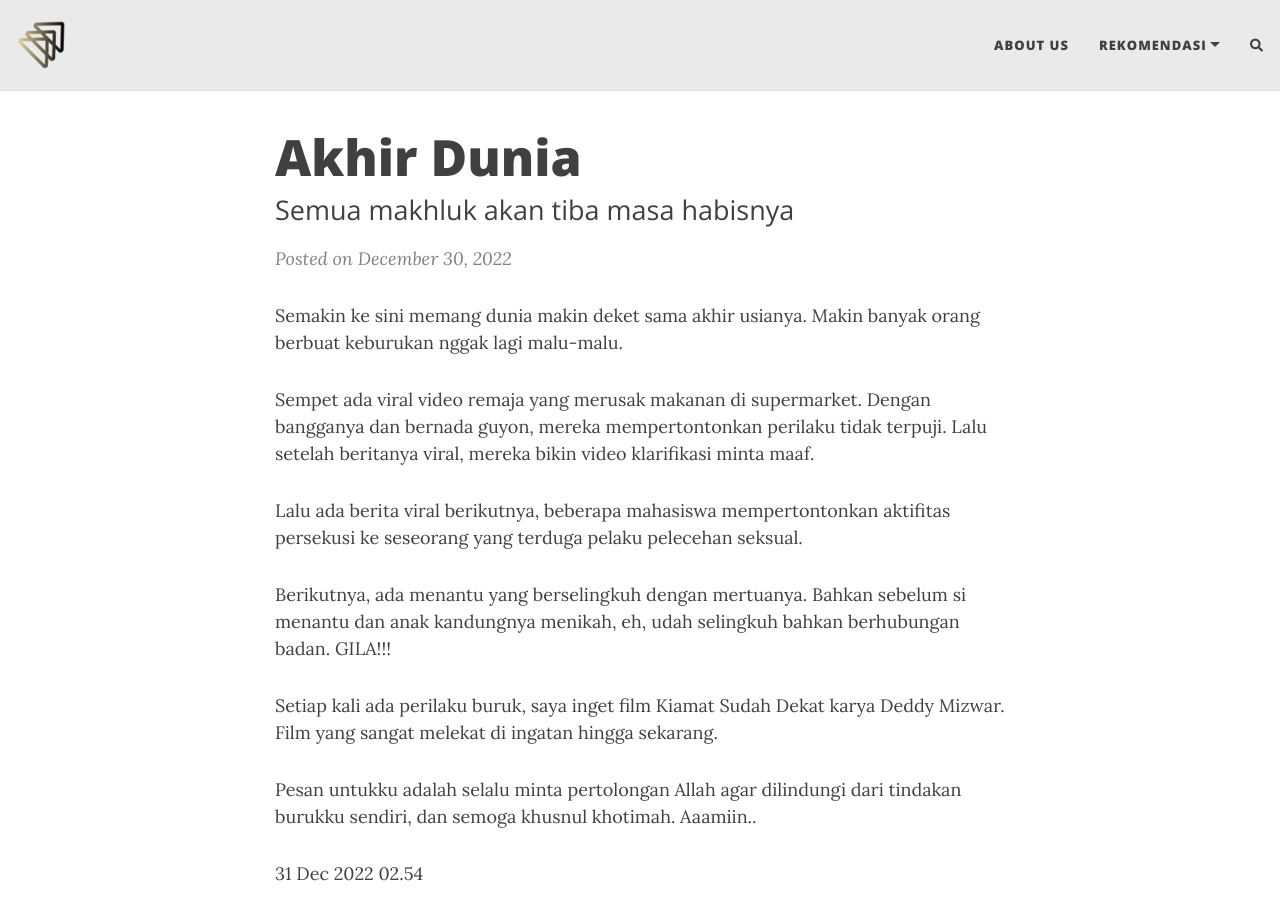
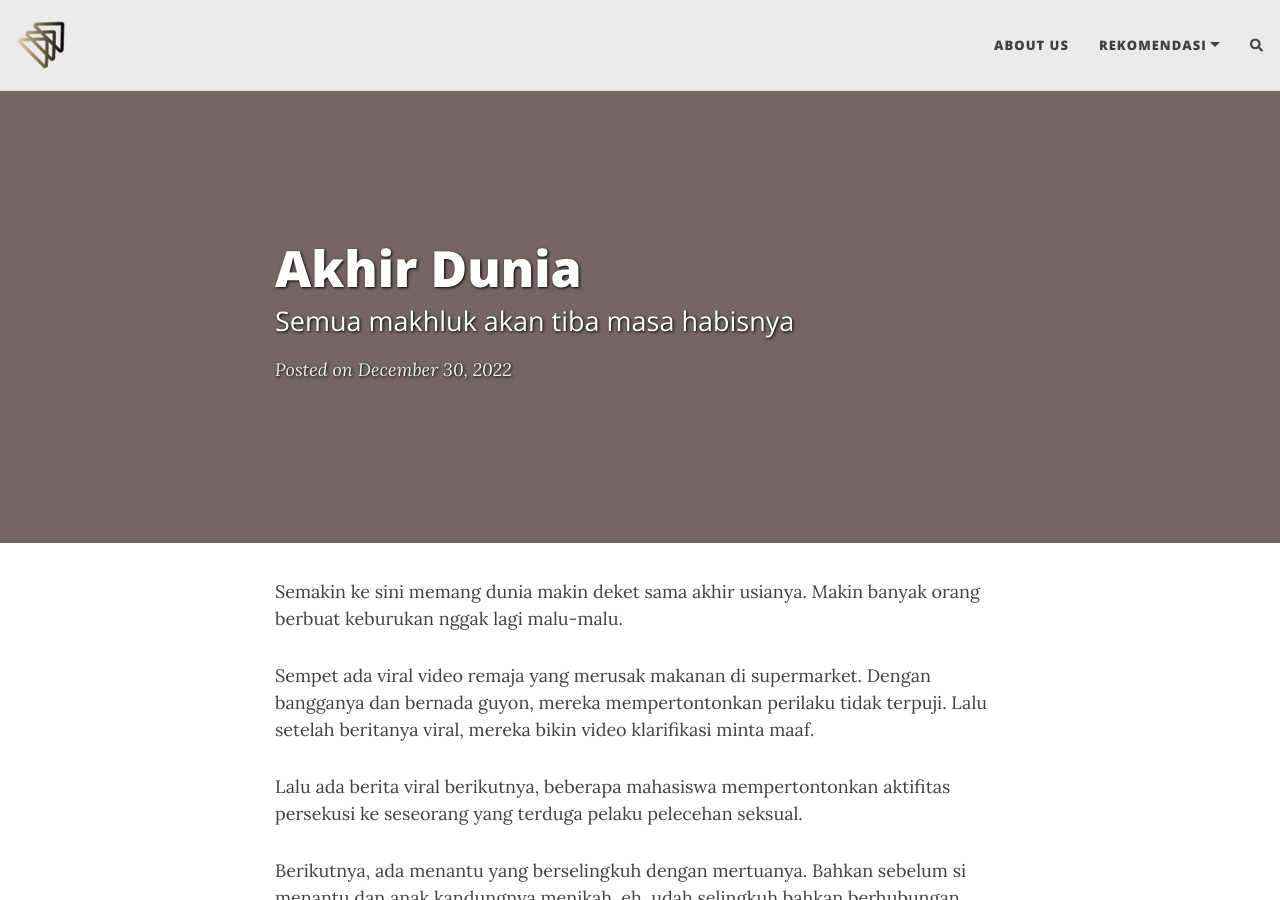
Before and after one commit to haloorderio/mediabaru, a Jekyll site: the page built from _posts/2022-12-30-akhir-dunia.md, in a window 1280 px wide and 900 px high. Built offline with Jekyll 4.4.1, drawn with Linux system fonts in a browser that asks for light colours; nearby versions of some CDN libraries; comment, search, counter and statistics services are not loaded.

Commit message:
Update 2022-12-30-akhir-dunia.md

```diff
--- a/_posts/2022-12-30-akhir-dunia.md
+++ b/_posts/2022-12-30-akhir-dunia.md
@@ -2,7 +2,7 @@
 layout: post
 title: Akhir Dunia
 subtitle: Semua makhluk akan tiba masa habisnya
-cover-img:
+cover-img: /assets/img/photo_2023-01-31_22-00-06.jpg
 thumbnail-img: /assets/img/pexels-vlada-karpovich-4050290.jpg
 share-img: /assets/img/pexels-pnw-production-9218702.jpg
 tags: [kreatif, karir]
```
